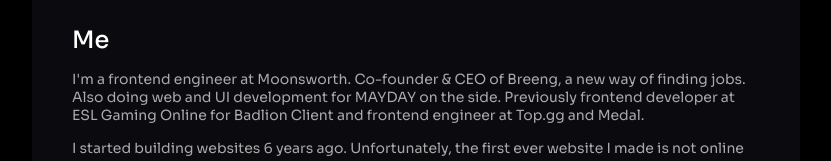
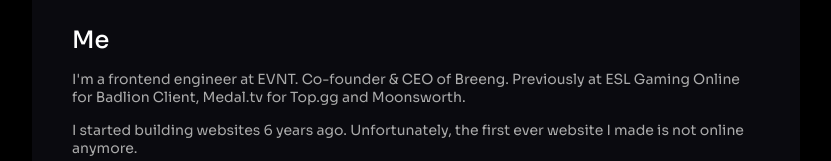
Before and after one commit to smonolo/site, a Next.js app: page / in a window 1280 px wide. Shown: the part 188-349 px from the top of the page, without its empty margins (224-1055 px from the left). Built offline with nearby package versions, Linux system fonts and the light colour scheme; no server answers; the database is empty.

Commit message:
update home description

```diff
--- a/src/pages/index.tsx
+++ b/src/pages/index.tsx
@@ -12,10 +12,8 @@
             <Card>
                 <div className='card-title'>Me</div>
                 <div className='top'>
-                    I'm a frontend engineer at Moonsworth. Co-founder & CEO of Breeng, a new
-                    way of finding jobs. Also doing web and UI development for MAYDAY on
-                    the side. Previously frontend developer at ESL Gaming Online for Badlion Client
-                    and frontend engineer at Top.gg and Medal.
+                    I'm a frontend engineer at EVNT. Co-founder & CEO of Breeng.
+                    Previously at ESL Gaming Online for Badlion Client, Medal.tv for Top.gg and Moonsworth.
                 </div>
                 <div className='top'>
                     I started building websites {years} years ago. Unfortunately, the first ever
```
